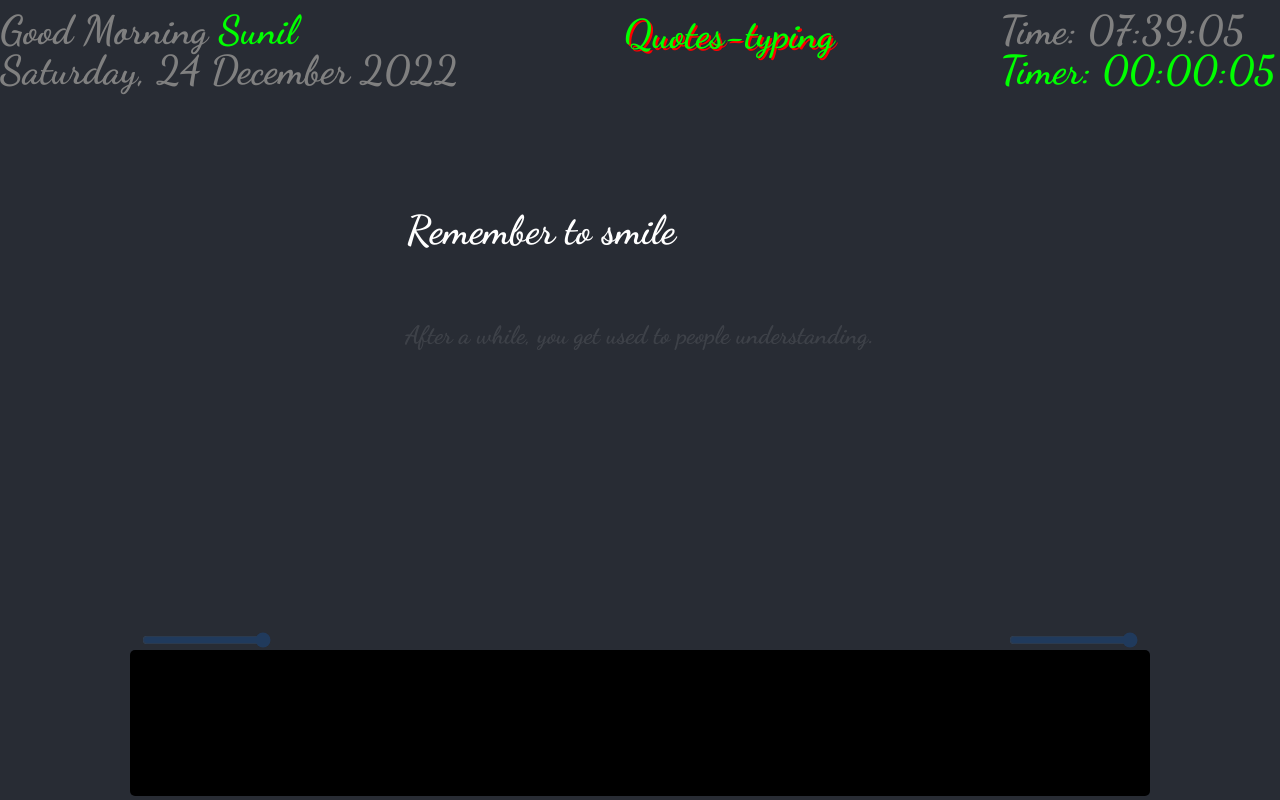
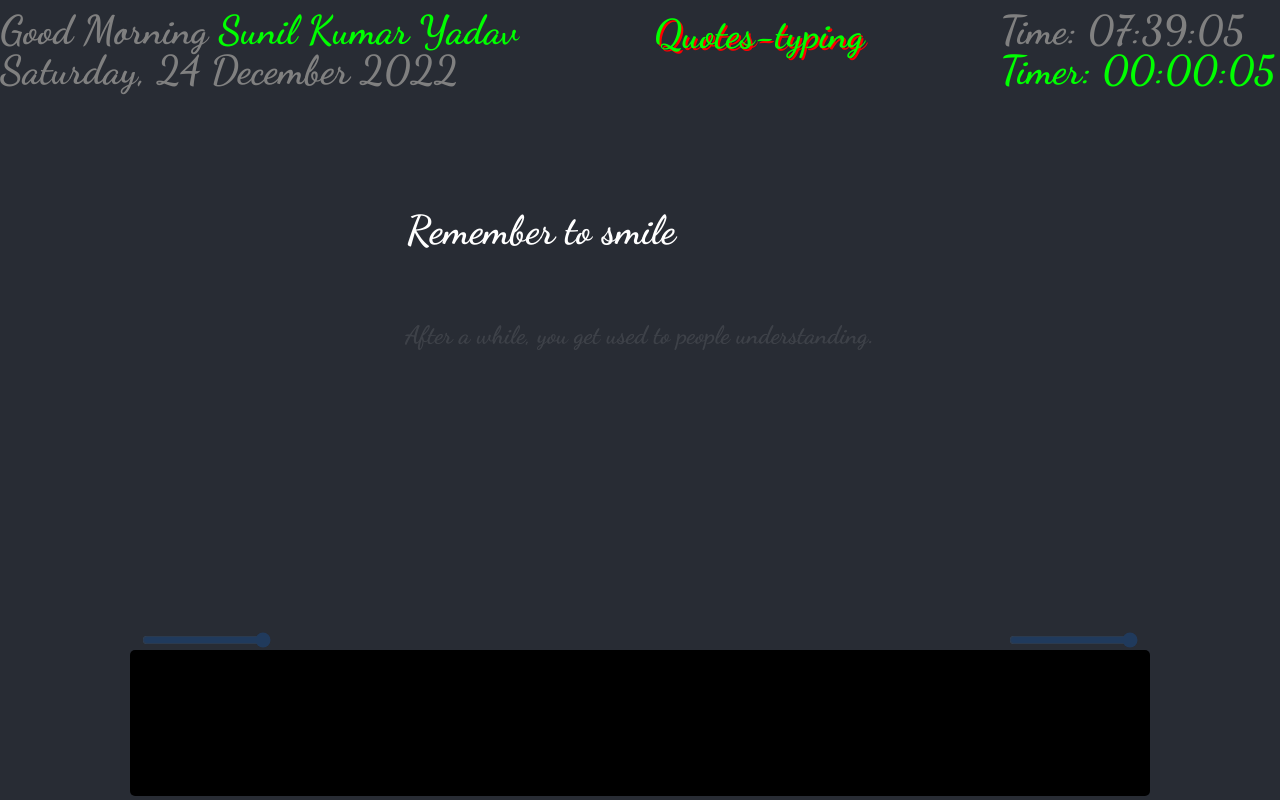
Before and after one commit to sunilyadavfabhotel/quotes-typing, a React (Create React App) app: page / in a window 1280 px wide. Shown: the top 800 px of the page. Built offline with nearby package versions, Linux system fonts and the light colour scheme.

Commit message:
Update: default name

```diff
--- a/src/App.tsx
+++ b/src/App.tsx
@@ -30,7 +30,7 @@ function App() {
 
   const { date, time, wish } = useDateAndTime();
 
-  const [name, setName] = useLocalStorage("name", "Sunil");
+  const [name, setName] = useLocalStorage("name", "Sunil Kumar Yadav");
   const [charCount, setCharCount] = useLocalStorage("count", 0);
   const [currentIndex, setCurrentIndex] = useLocalStorage("index", 0);
 
```
